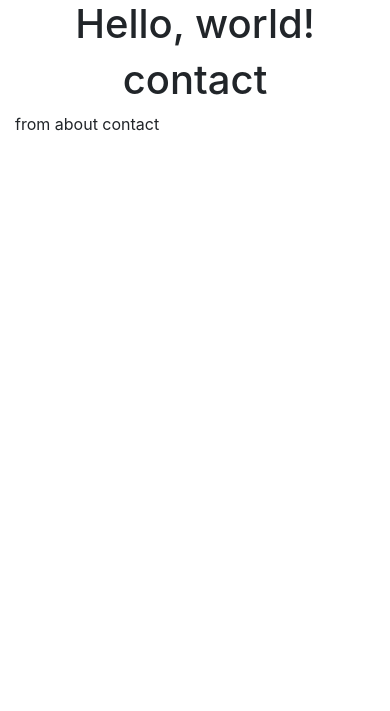
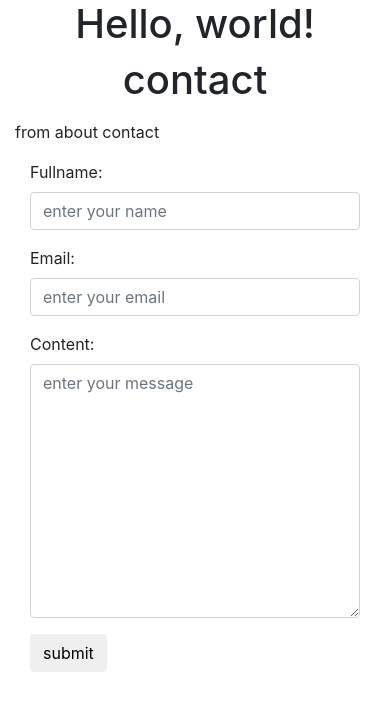
Before and after one commit to dostdar/ecommerce_GIT, a Django app: page /contact/ in a window 390 px wide. Shown: the top 711 px of the page. Run offline with Django 3.2, Linux system fonts and the light colour scheme; some libraries are stand-ins or nearby versions.

Commit message:
create a simple contact form

```diff
--- /dev/null
+++ b/ecommerce/forms.py
@@ -0,0 +1,22 @@
+from django import forms
+
+
+class ContactForm(forms.Form):
+    fullname = forms.CharField(max_length=20, widget=forms.TextInput(attrs={
+        "class": "form-control",
+        "placeholder": "enter your name",
+    }))
+    email = forms.EmailField(widget=forms.EmailInput(attrs={
+        "class": "form-control",
+        "placeholder": "enter your email",
+    }))
+    content = forms.CharField(widget=forms.Textarea(attrs={
+        "class": "form-control",
+        "placeholder": "enter your message",
+    }))
+
+    def clean_fullname(self):
+        name = self.cleaned_data.get("fullname")
+        if name == "sina":
+            raise forms.ValidationError("sina naaaa")
+        return name
--- a/ecommerce/views.py
+++ b/ecommerce/views.py
@@ -1,5 +1,6 @@
 from django.shortcuts import render
 # from django.http import HttpResponse
+from .forms import ContactForm
 
 
 def home(request):
@@ -19,9 +20,17 @@ def about(request):
     return render(request, 'home_page.html' , context)
 
 def contact(request):
+    contact_form = ContactForm(request.POST or None)
+    if contact_form.is_valid():
+        print(contact_form.cleaned_data)
+    # if request.method == "POST":
+    #     print(request.POST.get("fullname"))
+    #     print(request.POST.get("email"))
+    #     print(request.POST.get("content"))
     # return  HttpResponse("hello world")
     context = {
         "title":"contact",
         "content": "from about contact",
+        "form": contact_form
     }
-    return render(request, 'home_page.html' , context)
+    return render(request, 'contact/view.html', context)
--- /dev/null
+++ b/templates/contact/view.html
@@ -0,0 +1,54 @@
+<!doctype html>
+<html lang="en">
+<head>
+    <!-- Required meta tags -->
+    <meta charset="utf-8">
+    <meta name="viewport" content="width=device-width, initial-scale=1, shrink-to-fit=no">
+
+    <!-- Bootstrap CSS -->
+    <link rel="stylesheet" href="https://stackpath.bootstrapcdn.com/bootstrap/4.1.3/css/bootstrap.min.css"
+          integrity="sha384-MCw98/SFnGE8fJT3GXwEOngsV7Zt27NXFoaoApmYm81iuXoPkFOJwJ8ERdknLPMO" crossorigin="anonymous">
+
+    <title>Hello, world!</title>
+</head>
+<body>
+<div class="text-center">
+    <h1>Hello, world!</h1>
+    <h1><p>{{ title }}</p></h1>
+</div>
+<div class="container">
+    <div class="row">
+        <div class="col">
+            <p>{{ content }}</p>
+            <div class="col-sm-6 col-12">
+                {#                  <form method="post">#}
+                {#                      {%  csrf_token %}#}
+                {#                    <input type="text" class="form-control" placeholder="name" name="fullname">#}
+                {#                    <input type="email" class="form-control" placeholder="email" name="email">#}
+                {#                      <textarea type="text" class="form-control" placeholder="content" name="content"></textarea>#}
+                {#                    <button type="submit" class="btn btn-default"> submit </button>#}
+                {#                  </form>#}
+
+                <form method="post">
+                    {% csrf_token %}
+                    {{ form.as_p }}
+                    <button type="submit" class="btn btn-default"> submit</button>
+                </form>
+
+            </div>
+        </div>
+    </div>
+</div>
+<!-- Optional JavaScript -->
+<!-- jQuery first, then Popper.js, then Bootstrap JS -->
+<script src="https://code.jquery.com/jquery-3.3.1.slim.min.js"
+        integrity="sha384-q8i/X+965DzO0rT7abK41JStQIAqVgRVzpbzo5smXKp4YfRvH+8abtTE1Pi6jizo"
+        crossorigin="anonymous"></script>
+<script src="https://cdnjs.cloudflare.com/ajax/libs/popper.js/1.14.3/umd/popper.min.js"
+        integrity="sha384-ZMP7rVo3mIykV+2+9J3UJ46jBk0WLaUAdn689aCwoqbBJiSnjAK/l8WvCWPIPm49"
+        crossorigin="anonymous"></script>
+<script src="https://stackpath.bootstrapcdn.com/bootstrap/4.1.3/js/bootstrap.min.js"
+        integrity="sha384-ChfqqxuZUCnJSK3+MXmPNIyE6ZbWh2IMqE241rYiqJxyMiZ6OW/JmZQ5stwEULTy"
+        crossorigin="anonymous"></script>
+</body>
+</html>
--- a/templates/home_page.html
+++ b/templates/home_page.html
@@ -13,7 +13,7 @@
   <body>
   <div class="text-center">
     <h1>Hello, world!</h1>
-    <h1>{{ title }}</h1>
+      <h1><p>{{ title }}</p></h1>
 </div>
   <div class="container">
       <div class="row">
```
